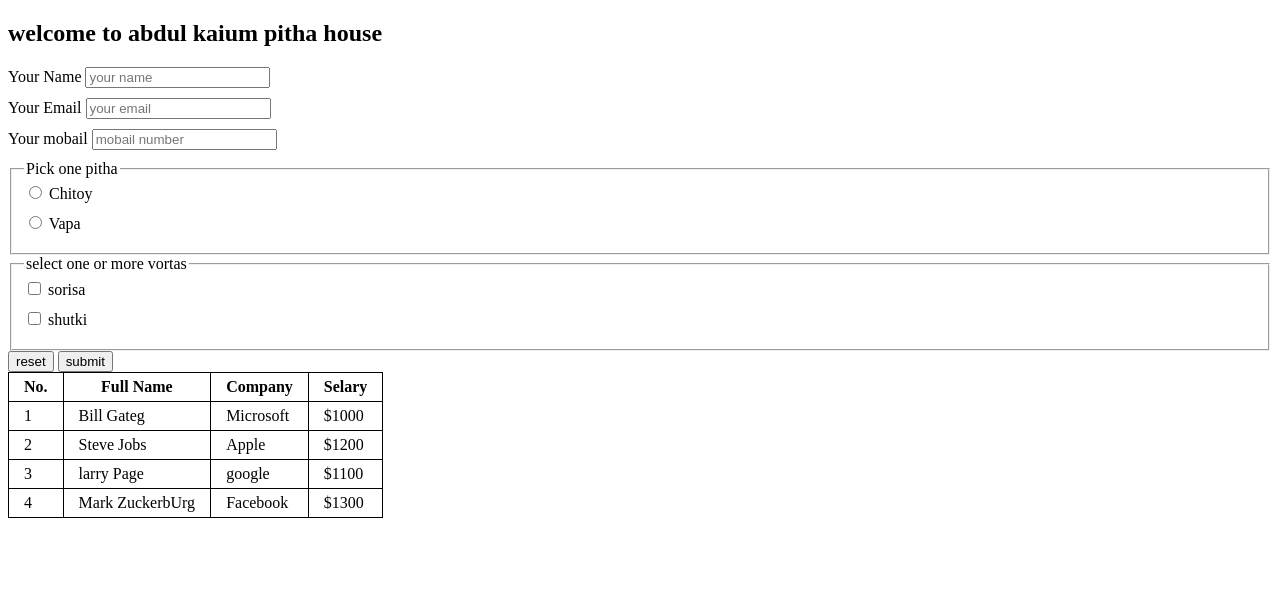
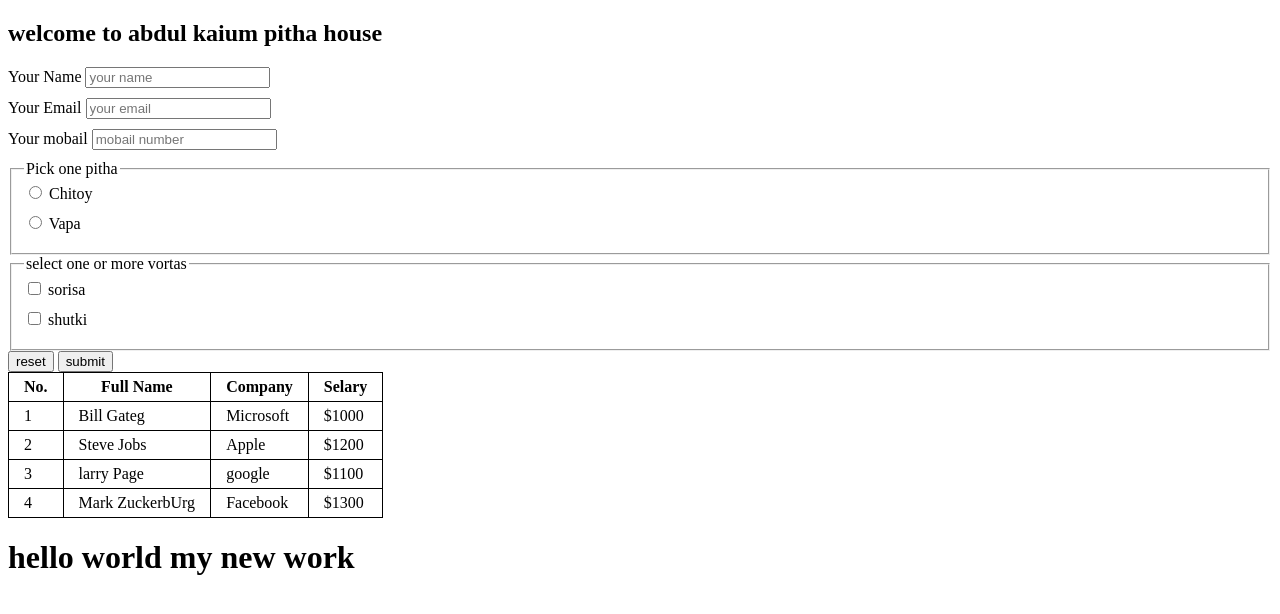
Before and after one commit to aknoman/HTML-CSS-Form, a plain HTML site: page index.html in a window 1280 px wide. Drawn offline with Linux system fonts and the light colour scheme.

Commit message:
Add New Massage

```diff
--- a/index.html
+++ b/index.html
@@ -99,5 +99,6 @@
 
     </tr>
    </table>
+   <h1>hello world my new work</h1>
 </body>
 </html>
```
